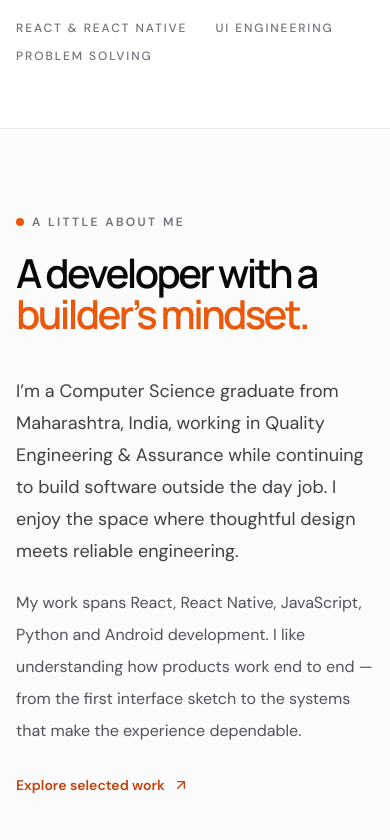
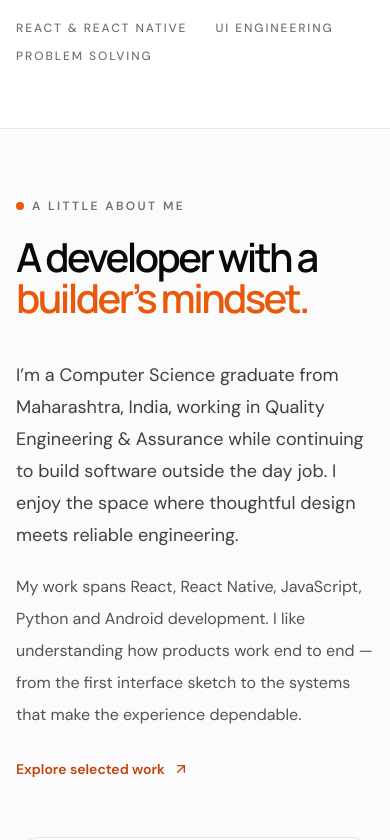
Before and after one commit to hustlewithvikram/vikram, a Next.js app: page / in a window 390 px wide. Shown: the part 1100-1940 px from the top of the page. Built offline with nearby package versions, Linux system fonts and the light colour scheme; what tailwind-clip-path would draw is missing.

Commit message:
Ease theme changes and tune responsive section spacing

```diff
--- a/app/globals.css
+++ b/app/globals.css
@@ -15,20 +15,33 @@
 }
 
 html { scroll-behavior: smooth; scroll-padding-top: 6.5rem; }
-body { min-width: 320px; background: rgb(var(--page)); font-family: 'DM Sans', sans-serif; -webkit-font-smoothing: antialiased; }
+body { min-width: 320px; background: rgb(var(--page)); font-family: 'DM Sans', sans-serif; -webkit-font-smoothing: antialiased; transition: background-color 450ms cubic-bezier(0.22, 1, 0.36, 1); }
 h1, h2, h3, h4 { font-family: 'Manrope', sans-serif; }
 ::selection { background: rgb(234 88 12 / 0.2); color: inherit; }
 :focus-visible { outline: 2px solid #ea580c; outline-offset: 3px; }
 
 @layer components {
   .section-container { @apply mx-auto w-full max-w-7xl; }
-  .section-space { @apply px-4 py-20 sm:px-6 sm:py-24 lg:px-8 lg:py-28; }
+  .section-space { @apply px-4 py-16 sm:px-6 sm:py-20 lg:px-8 lg:py-24; }
   .section-heading { @apply max-w-3xl text-[clamp(2.5rem,6vw,4.7rem)] font-semibold leading-[1.02] tracking-[-0.065em] text-zinc-950 dark:text-white; }
   .eyebrow { @apply inline-flex items-center gap-2 text-xs font-semibold uppercase tracking-[0.2em] text-zinc-500 dark:text-zinc-400; }
   .eyebrow-dot { @apply h-2 w-2 rounded-full bg-orange-600 dark:bg-orange-400; }
   .accent-text { @apply text-orange-600 dark:text-orange-400; }
-  .surface-card { @apply rounded-[1.5rem] border border-zinc-200 bg-white transition-colors dark:border-zinc-800 dark:bg-zinc-900; }
+  .surface-card { @apply rounded-[1.5rem] border border-zinc-200 bg-white transition-colors duration-500 dark:border-zinc-800 dark:bg-zinc-900; }
 }
+::view-transition-old(root),
+::view-transition-new(root) {
+  animation-duration: 460ms;
+  animation-timing-function: cubic-bezier(0.22, 1, 0.36, 1);
+}
+::view-transition-old(root) { animation-name: theme-transition-out; }
+::view-transition-new(root) { animation-name: theme-transition-in; }
+@keyframes theme-transition-out { to { opacity: 0.88; } }
+@keyframes theme-transition-in {
+  from { clip-path: circle(0% at 50% 50%); }
+  to { clip-path: circle(150% at 50% 50%); }
+}
+
 @media (max-width: 640px) {
   html { scroll-padding-top: 5.5rem; }
 }
```
